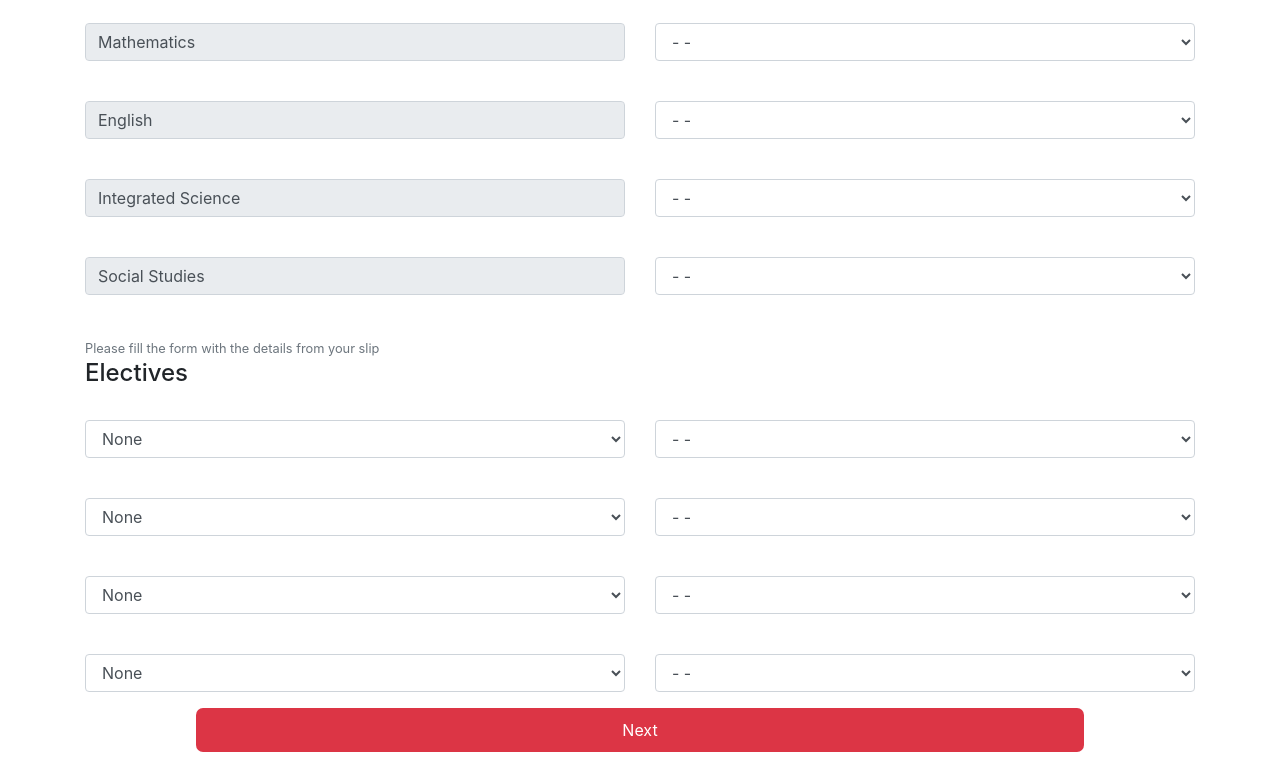
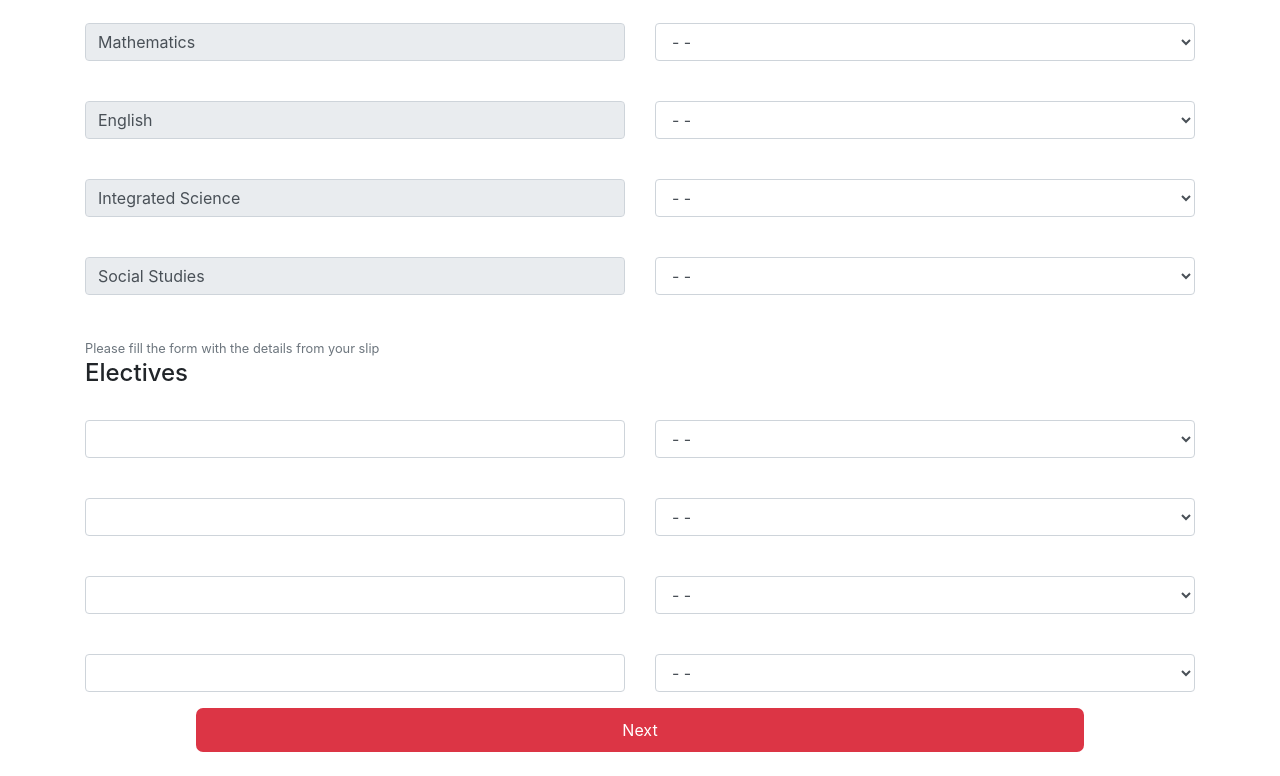
Before and after one commit to Kweku7k/eligibility, a Flask app: page / in a window 1280 px wide. Shown: the part 142-918 px from the top of the page. Run offline with Flask 2, Linux system fonts and the light colour scheme; data comes from the database, SQL or seed files in the repository; both versions use the stored data as it was after the commit; some libraries are stand-ins or nearby versions.

Commit message:
initialCommit

```diff
--- a/app.py
+++ b/app.py
@@ -124,7 +124,7 @@ def courses():
     if request.method=='POST':
         courseName = request.form.get('courseName')
         print(courseName)
-        newCourse = Course(name=courseName)
+        newCourse = Course(name=courseName, department= request.form.get('department'))
         db.session.add(newCourse)
         db.session.commit()
         return redirect('')
--- a/templates/index.html
+++ b/templates/index.html
@@ -109,12 +109,7 @@
         <div class="col">
             <div class="form-group">
               <label for=""></label>
-              <select required class="form-control" name="el1" id="" required>
-                 <option selected hidden class="text-muted" value="" >None</option>
-                {% for subject in electives %}
-                <option  >{{subject.name}}</option>
-                {% endfor %}
-              </select>
+              <input class="form-control" type="text" name="el1" id="">
             </div>
         </div>
         <div class="col">
@@ -135,12 +130,7 @@
         <div class="col">
             <div class="form-group">
               <label for=""></label>
-              <select class="form-control" name="el2" id="" required>
-                 <option selected hidden class="text-muted" value="" >None</option>
-                {% for subject in electives %}
-                <option  >{{subject.name}}</option>
-                {% endfor %}
-              </select>
+              <input type="text" name="el2" class="form-control">
             </div>
         </div>
         <div class="col">
@@ -161,12 +151,7 @@
         <div class="col">
             <div class="form-group">
               <label for=""></label>
-              <select class="form-control" name="el3" id="" required>
-                 <option selected hidden class="text-muted" value="">None</option>
-                {% for subject in electives %}
-                <option  >{{subject.name}}</option>
-                {% endfor %}
-              </select>
+              <input class="form-control" type="text" name="el3">
             </div>
         </div>
         <div class="col">
@@ -187,12 +172,7 @@
         <div class="col">
             <div class="form-group">
               <label for=""></label>
-              <select class="form-control" name="el4" id="" required>
-                 <option selected hidden class="text-muted" value="">None</option>
-                {% for subject in electives %}
-                <option>{{subject.name}}</option>
-                {% endfor %}
-              </select>
+              <input class="form-control" type="text" name="el4" id="">
             </div>
         </div>
         <div class="col">
```
Also changed, not shown: templates/courses.html (+22 -3 lines), test.db, 1 other file.
